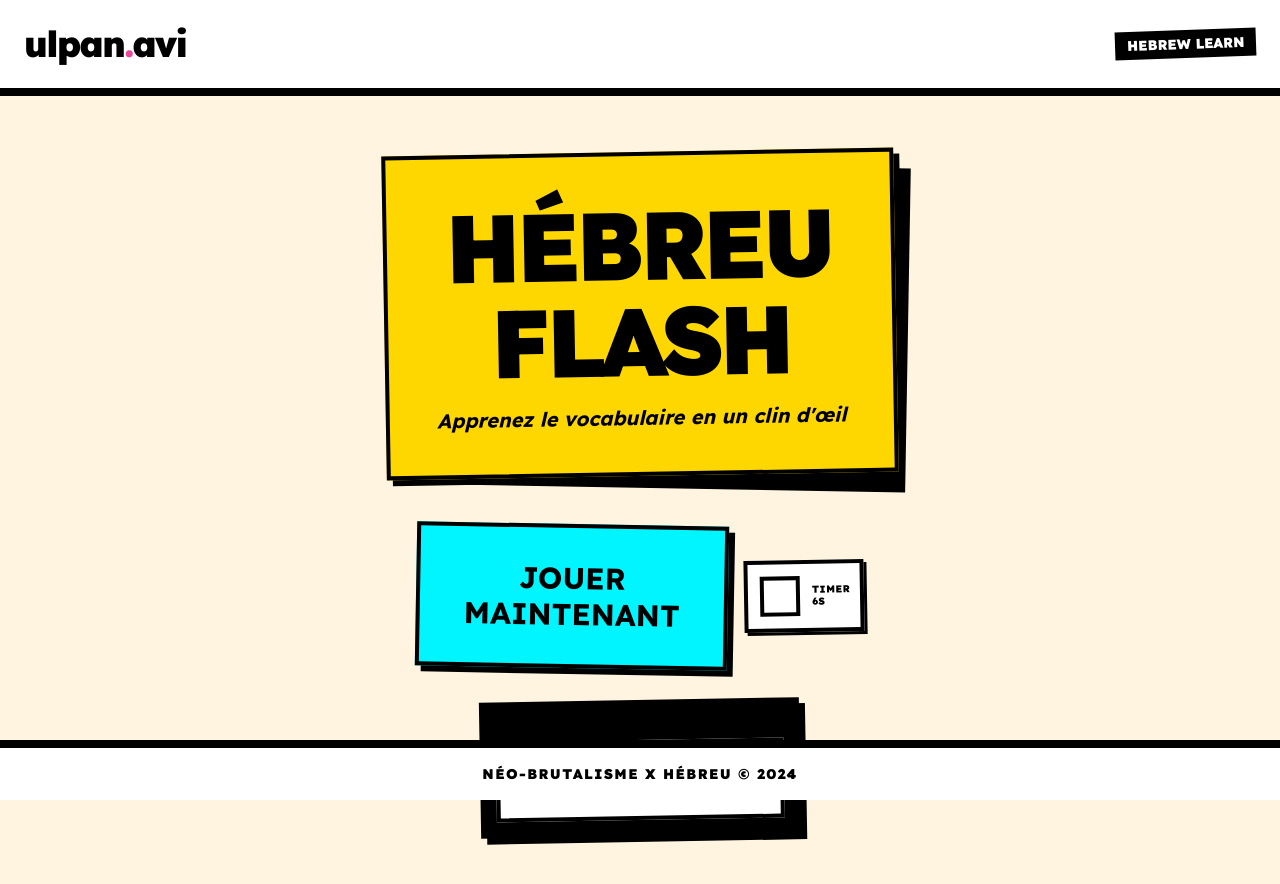
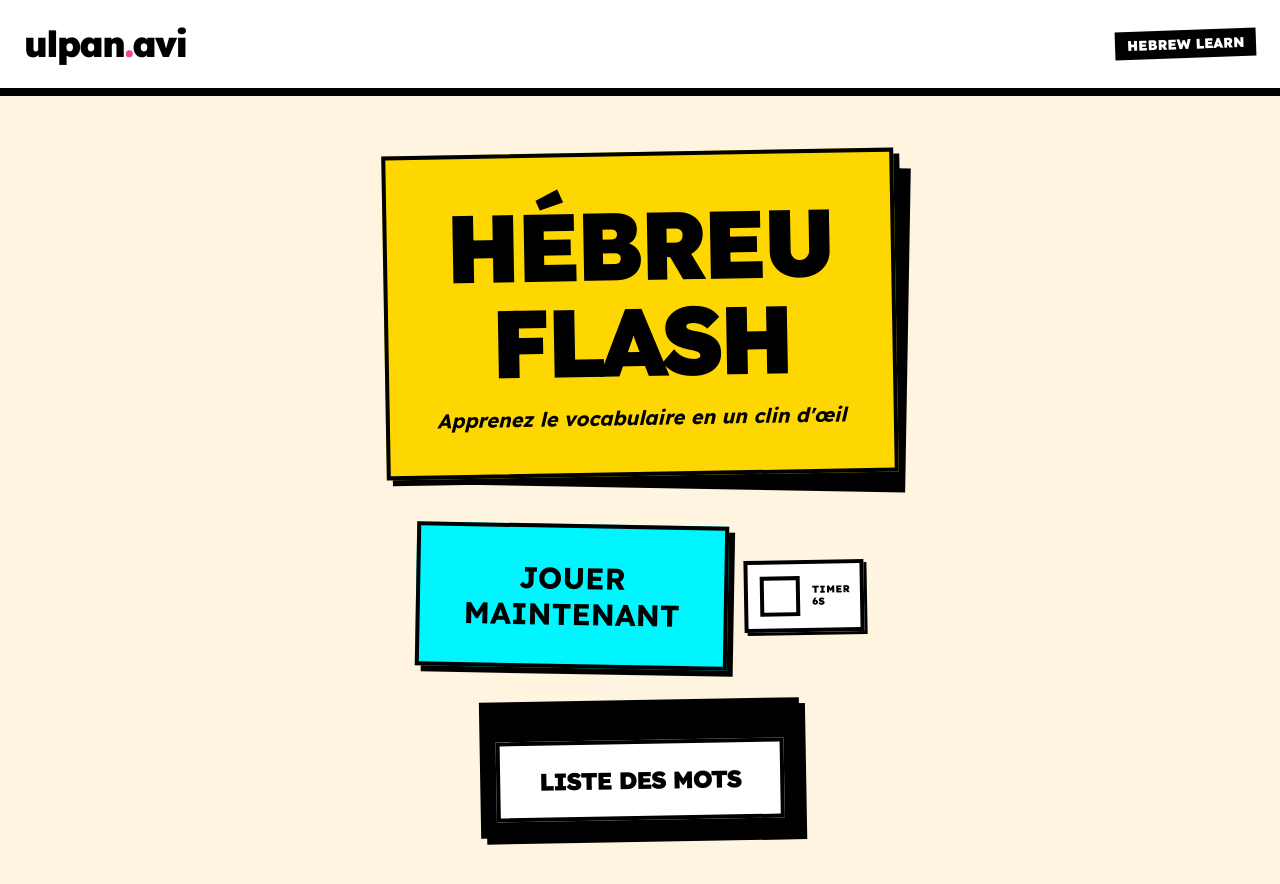
Before and after one commit to AD-120/heb_words_3, a React (Vite) app: page / in a window 1280 px wide. Shown: the top 884 px of the page. Built offline with nearby package versions, Linux system fonts and the light colour scheme.

Commit message:
Add files via upload

```diff
--- a/App.tsx
+++ b/App.tsx
@@ -201,7 +201,6 @@ const App: React.FC = () => {
 
     return (
       <div className="flex flex-col items-center justify-center min-h-[80vh] p-6 max-w-2xl mx-auto relative">
-        {/* Floating Timer - Always visible */}
         {useTimer && (
           <div className="fixed top-24 right-4 z-40 rotate-[3deg]">
             <BrutalistBox color={timeLeft <= 2 ? COLORS.error : 'white'} className="py-2 px-6 text-3xl font-black animate-pulse neo-shadow-lg">
@@ -313,16 +312,12 @@ const App: React.FC = () => {
         </div>
       </header>
 
-      <main className="container mx-auto pb-24 pt-8">
+      <main className="container mx-auto pb-12 pt-8">
         {gameState === 'START' && renderStart()}
         {gameState === 'LEXICON' && renderLexicon()}
         {gameState === 'PLAYING' && renderGame()}
         {gameState === 'FINISHED' && renderFinished()}
       </main>
-
-      <footer className="fixed bottom-0 w-full p-4 text-center text-sm font-black border-t-8 border-black bg-white z-30 uppercase tracking-widest">
-        NÉO-BRUTALISME x HÉBREU &copy; 2024
-      </footer>
     </div>
   );
 };
```
